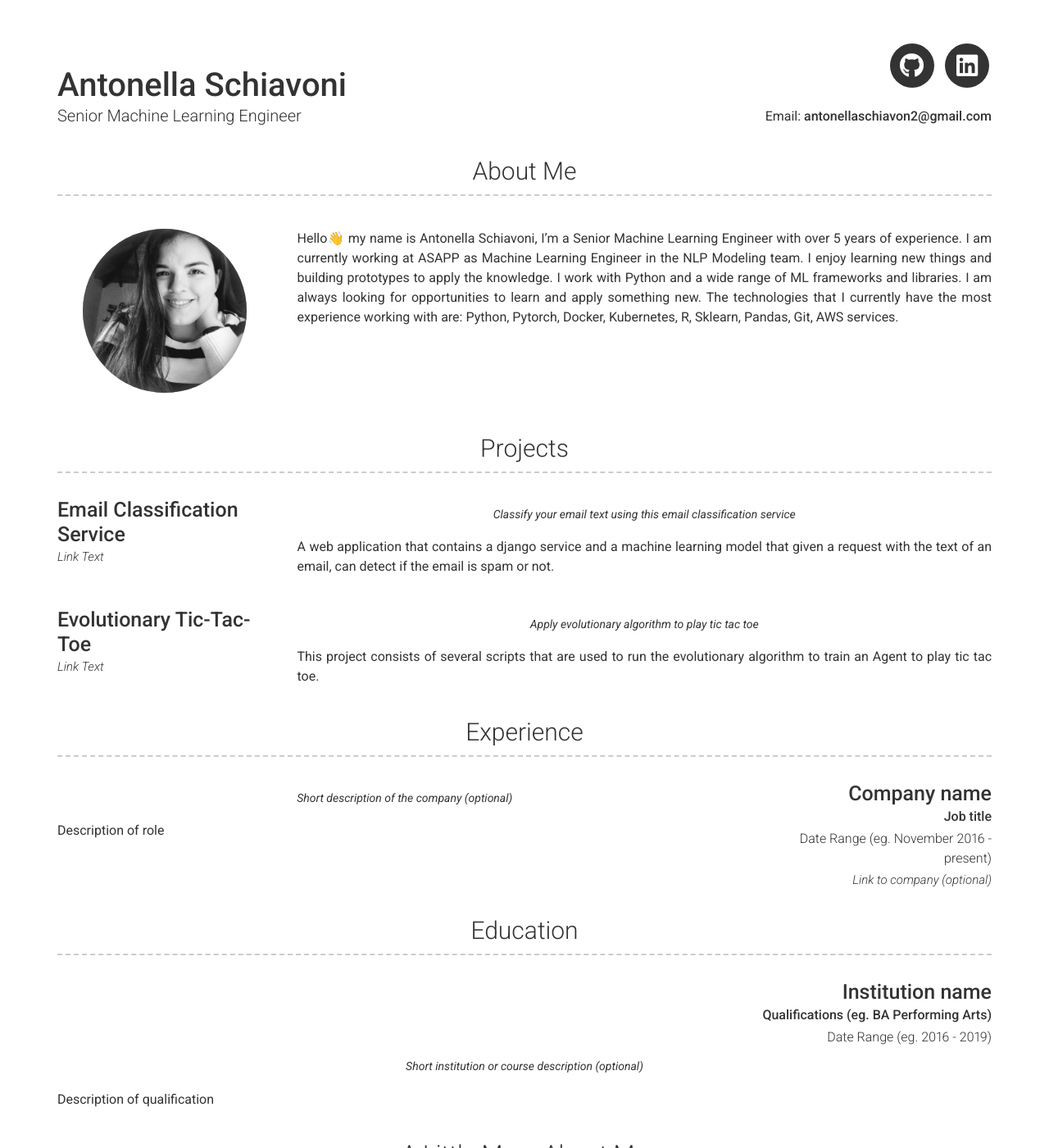
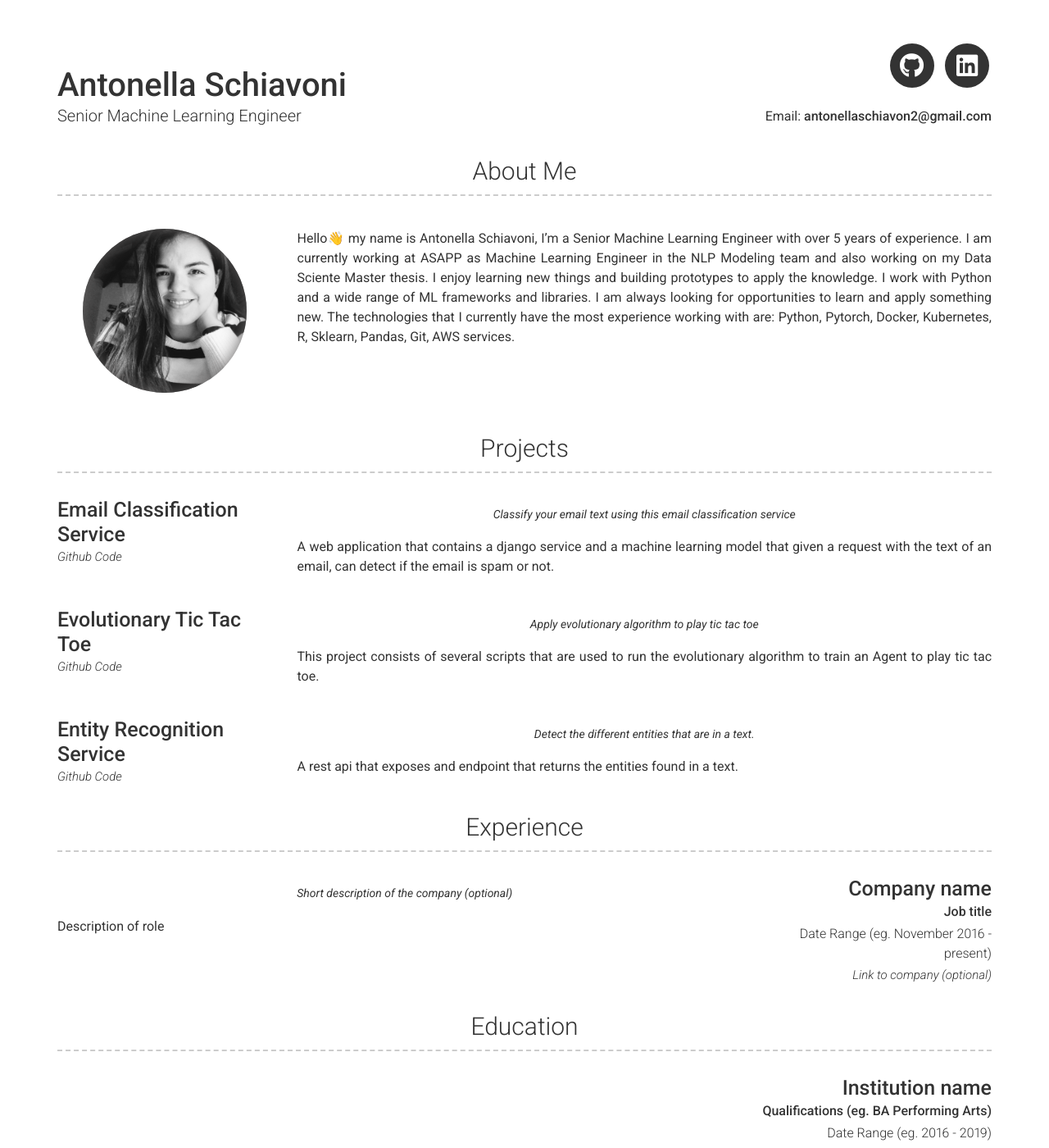
Before and after one commit to antonella-schiavoni/antonella-schiavoni.github.io, a Jekyll site: the page built from index.md, in a window 1280 px wide and 1400 px high. Shown: the whole window at 82% size. Built offline with Jekyll 4.4.1, drawn with Linux system fonts in a browser that asks for light colours; nearby versions of some CDN libraries.

Commit message:
Update _config.yml

```diff
--- a/_config.yml
+++ b/_config.yml
@@ -39,7 +39,7 @@ linkedin_username: antonellaschiavoni
 about_profile_image: images/profile.jpg
 about_content: | # this will include new lines to allow paragraphs
 
-  Hello👋 my name is Antonella Schiavoni, I’m a Senior Machine Learning Engineer with over 5 years of experience. I am currently working at ASAPP as Machine Learning Engineer in the NLP Modeling team.
+  Hello👋 my name is Antonella Schiavoni, I’m a Senior Machine Learning Engineer with over 5 years of experience. I am currently working at ASAPP as Machine Learning Engineer in the NLP Modeling team and also working on my Data Sciente Master thesis.
   I enjoy learning new things and building prototypes to apply the knowledge. I work with Python and a wide range of ML frameworks and libraries. I am always looking for opportunities to learn and apply something new.
   The technologies that I currently have the most experience working with are: Python, Pytorch, Docker, Kubernetes, R, Sklearn, Pandas, Git, AWS services.
 
@@ -50,19 +50,27 @@ content:
       - layout: left
         title: Email Classification Service
         link: https://github.com/antonella-schiavoni/email-classification-service
-        link_text: Link Text
+        link_text: Github Code
         quote: >
           Classify your email text using this email classification service
         description: | # this will include new lines to allow paragraphs
           A web application that contains a django service and a machine learning model that given a request with the text of an email, can detect if the email is spam or not.
       - layout: left
-        title: Evolutionary Tic-Tac-Toe
+        title: Evolutionary Tic Tac Toe
         link: https://github.com/antonella-schiavoni/evolutionary-tic-tac-toe
-        link_text: Link Text
+        link_text: Github Code
         quote: >
           Apply evolutionary algorithm to play tic tac toe
         description: | # this will include new lines to allow paragraphs
           This project consists of several scripts that are used to run the evolutionary algorithm to train an Agent to play tic tac toe.
+      - layout: left
+        title: Entity Recognition Service
+        link: https://github.com/antonella-schiavoni/entity-recognition-service
+        link_text: Github Code
+        quote: >
+          Detect the different entities that are in a text.
+        description: | # this will include new lines to allow paragraphs
+          A rest api that exposes and endpoint that returns the entities found in a text.
   - title: Experience
     layout: list
     content:
```
